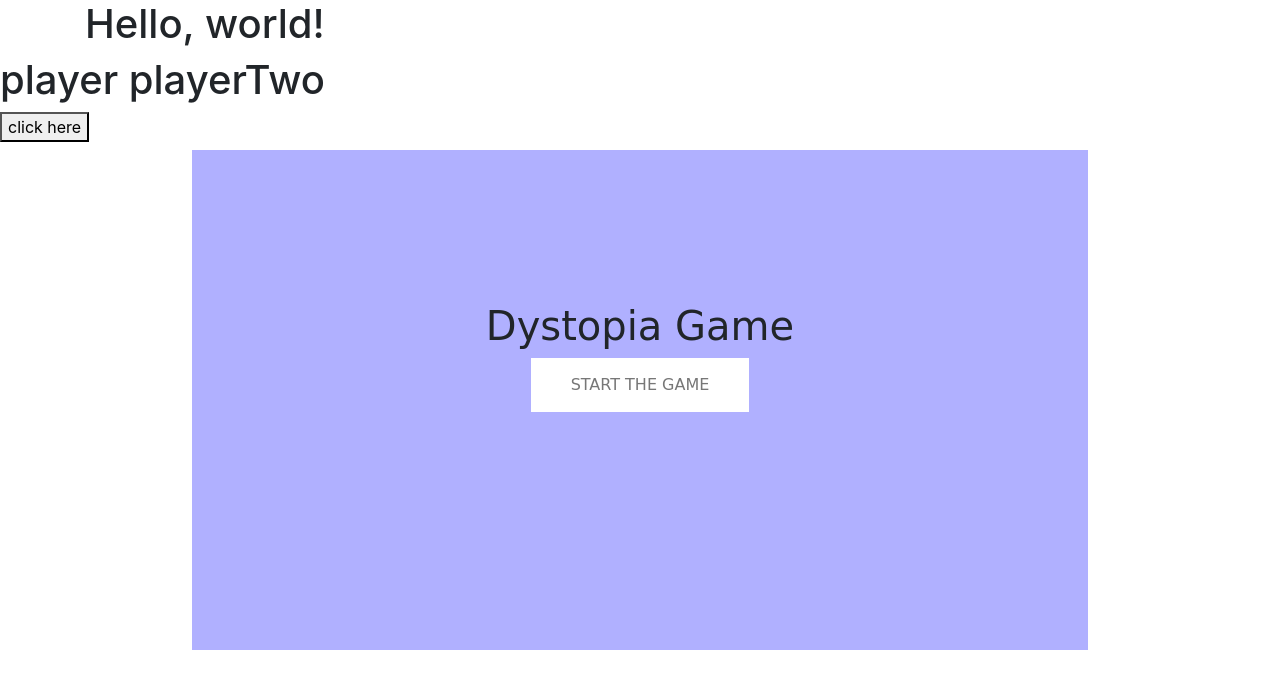
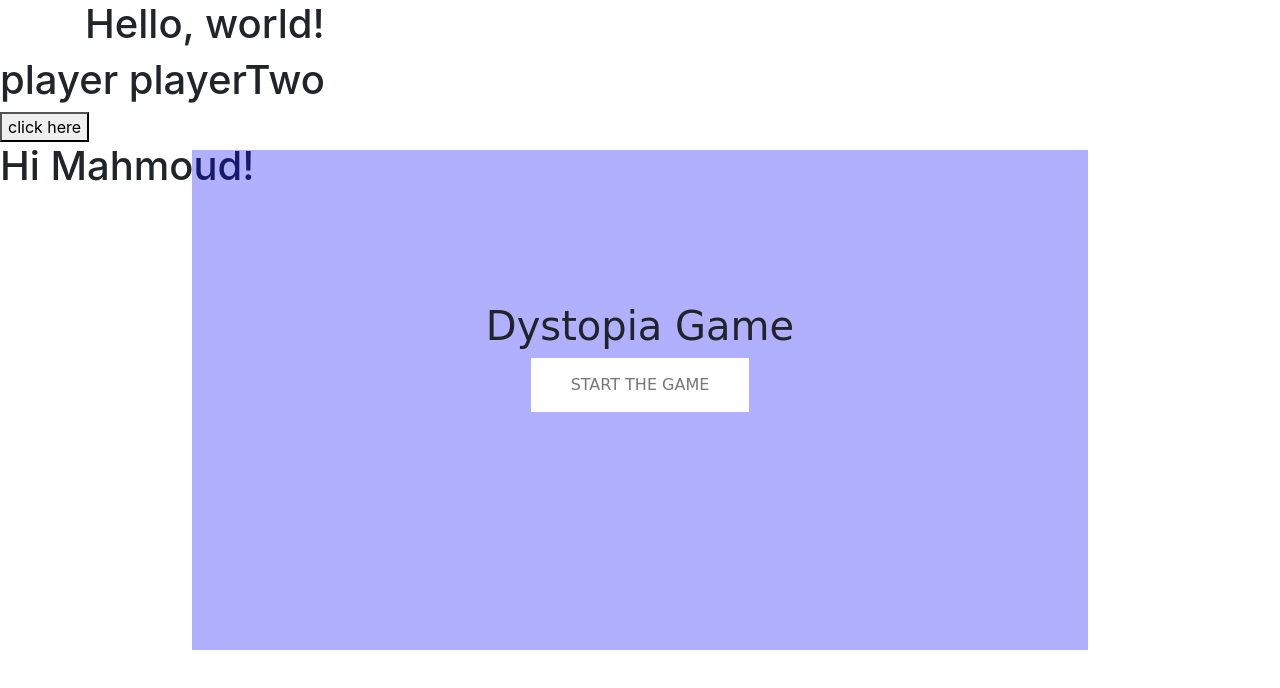
Before and after one commit to paulrydberg/group3repo, a plain HTML site: page index.html in a window 1280 px wide. Drawn offline with nearby package versions, Linux system fonts and the light colour scheme.

Commit message:
added hi mahmoud to the html

```diff
--- a/index.html
+++ b/index.html
@@ -43,6 +43,10 @@
         <button id="p1"click here>click here</button>
     </div>
 
+    <div>
+        <h1>Hi Mahmoud!</h1>
+    </div>
+
     <!-- Optional JavaScript -->
     <!-- jQuery first, then Popper.js, then Bootstrap JS -->
     <script src="https://code.jquery.com/jquery-3.3.1.slim.min.js" integrity="sha384-q8i/X+965DzO0rT7abK41JStQIAqVgRVzpbzo5smXKp4YfRvH+8abtTE1Pi6jizo"
```
